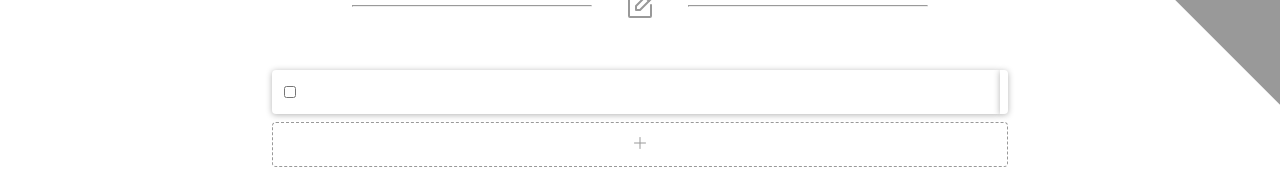
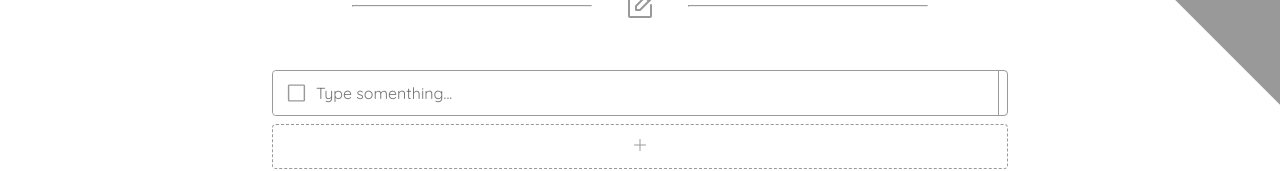
Before and after one commit to victormedeiros1/to-do-now, a React (Vite) app: page / in a window 1280 px wide. Both pictures are taken after a click on the button 640 px from the left and 238 px from the top of the page. Shown: the part 146-317 px from the top of the page. Built offline with nearby package versions, Linux system fonts and the light colour scheme.

Commit message:
fix: Todo focus and trash hover

```diff
--- a/src/components/Todo/index.jsx
+++ b/src/components/Todo/index.jsx
@@ -1,8 +1,8 @@
-import { TodoStyles, Inputs, Checkbox, TextField, Delete, Bar } from './styles';
+import { TodoStyles, Inputs, Checkbox, TextField, Delete, Bar, Label } from './styles';
 import { useDispatch } from 'react-redux';
 import { useState } from 'react';
 import { updateTodo } from '../../store/actions/todos';
-import { Trash } from 'phosphor-react';
+import { CheckSquare, Square, Trash } from 'phosphor-react';
 
 const Todo = ({ id }) => {
   const dispatch = useDispatch();
@@ -11,7 +11,7 @@ const Todo = ({ id }) => {
   const [isChecked, setIsChecked] = useState(false);
 
   const handleCheckbox = (e) => {
-    setIsChecked(e.target.value);
+    setIsChecked(!isChecked);
     dispatch(updateTodo(id, { isChecked }));
   };
   const handleTextField = (e) => {
@@ -23,11 +23,23 @@ const Todo = ({ id }) => {
     <TodoStyles>
       <Bar />
       <Delete>
-        <Trash size={20} color="#ccc" />
+        <Trash size={20} color="#222" />
       </Delete>
       <Inputs>
-        <Checkbox onChange={(e) => handleCheckbox(e)} type="checkbox" />
-        <TextField onChange={(e) => handleTextField(e)} name="text" type="text" />
+        {isChecked ? (
+          <CheckSquare onClick={(e) => handleCheckbox(e)} size={24} color="#999" />
+        ) : (
+          <Square onClick={(e) => handleCheckbox(e)} size={24} color="#999" />
+        )}
+
+        <TextField
+          onChange={(e) => handleTextField(e)}
+          name="text"
+          type="text"
+          textDecoration={isChecked && 'lineThrough'}
+          disabled={isChecked}
+          placeholder="Type somenthing..."
+        />
       </Inputs>
     </TodoStyles>
   );
--- a/src/components/Todo/styles.jsx
+++ b/src/components/Todo/styles.jsx
@@ -2,39 +2,50 @@ import { styled } from '@stitches/react';
 
 export const TodoStyles = styled('div', {
   position: 'relative',
+  width: 'calc(100% - 9px)',
   display: 'flex',
   alignItems: 'center',
+  border: '1px solid $lightgray',
+  borderRadius: '4px 0 0 4px',
 
   '&:hover > button': {
-    right: -18,
+    right: -28,
   },
   '&:hover > span': {
-    right: -24,
-    boxShadow: '$todoShadowFocus',
+    boxShadow: '$todoShadow',
+    right: -37,
+  },
+  '&:has(input:focus)': {
+    outline: 0,
+    boxShadow: '$todoShadow',
   },
 });
 
 export const Inputs = styled('div', {
   position: 'relative',
   background: '$light',
-  width: 'calc(100% - 8px)',
+  width: '100%',
   display: 'flex',
   alignItems: 'center',
-  boxShadow: '$todoShadow',
   transitionDuration: '0.3s',
   borderRadius: '4px 0 0 4px',
   gap: '0.5rem',
   padding: '0 $12',
 
-  '&:has(input:focus)': {
-    boxShadow: '$todoShadowFocus',
+  svg: {
+    cursor: 'pointer',
   },
 });
 
+export const Label = styled('label', {
+  border: '1px solid $gray',
+  width: 12,
+  height: 12,
+  borderRadius: 2,
+});
+
 export const Checkbox = styled('input', {
-  cursor: 'pointer',
-  width: '0.75rem',
-  height: '0.75rem',
+  display: 'none',
 });
 
 export const TextField = styled('input', {
@@ -45,13 +56,21 @@ export const TextField = styled('input', {
   border: 'none',
   padding: '$12 0',
 
+  variants: {
+    textDecoration: {
+      lineThrough: {
+        textDecoration: 'line-through',
+      },
+    },
+  },
+
   '&:focus': {
     outline: 0,
   },
 });
 
 export const Delete = styled('button', {
-  backgroundColor: '$lightgray',
+  backgroundColor: '#999',
   border: 'none',
   display: 'flex',
   alignItems: 'center',
@@ -62,17 +81,18 @@ export const Delete = styled('button', {
   right: 0,
 
   '&:hover': {
-    backgroundColor: '$gray',
+    filter: 'invert(100%)',
   },
 });
 
 export const Bar = styled('span', {
-  boxShadow: '$todoShadow',
+  boxSizing: 'initial',
+  border: '1px solid $lightgray',
   backgroundColor: '$light',
   width: 8,
   height: 44,
   borderRadius: '0 4px 4px 0',
   zIndex: '$1',
   position: 'absolute',
-  right: 0,
+  right: -10,
 });
--- a/src/theme/dark.js
+++ b/src/theme/dark.js
@@ -8,7 +8,6 @@ export const darkTheme = createTheme('dark-theme', {
     gray: '#fff',
   },
   shadows: {
-    todoShadow: '0 0px 3px rgba(255,255,255,0.2)',
-    todoShadowFocus: '0 1px 6px rgba(255,255,255,0.4)',
+    todoShadow: '0 0 6px rgba(255,255,255,0.3)',
   },
 });
--- a/src/theme/light.js
+++ b/src/theme/light.js
@@ -8,7 +8,6 @@ export const lightTheme = createTheme('light-theme', {
     gray: '#494949',
   },
   shadows: {
-    todoShadow: '0 1px 6px rgba(0,0,0,0.3)',
-    todoShadowFocus: '0 1px 6px rgba(0,0,0,0.5)',
+    todoShadow: '0 0 6px rgba(0,0,0,0.3)',
   },
 });
```
